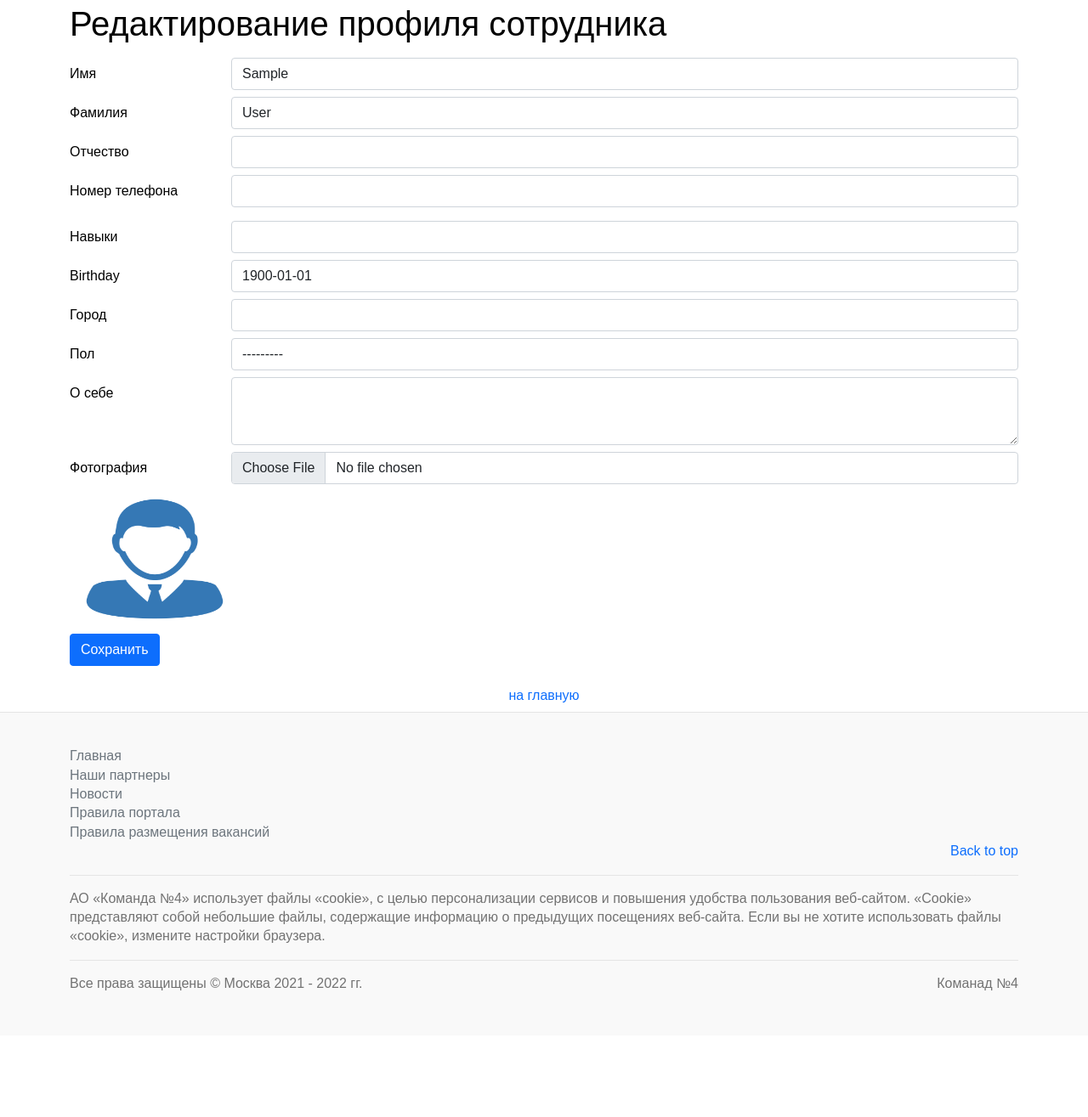
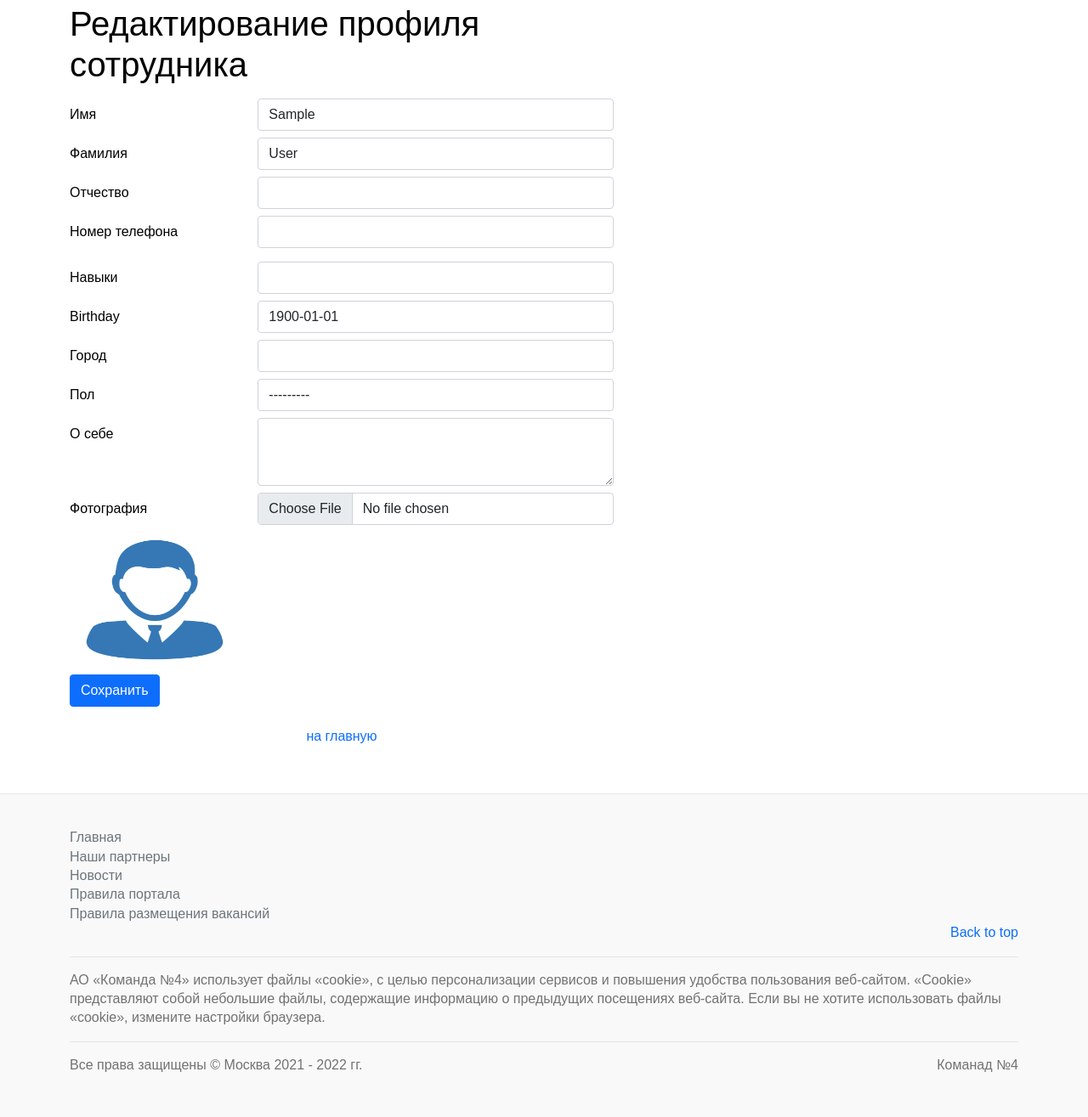
Before and after one commit to AlexKhlybov/gb_recrupe, a Django app: page /users/editemployee/ in a window 1280 px wide. Shown: the part 135-1450 px from the top of the page at 85% size. Before the commit the page ends 1301 px from the top, so only its background shows below. Run offline with Django 3.2, Linux system fonts and the light colour scheme; the visitor is signed in with stand-in values (Sample User, id 1); some libraries are stand-ins or nearby versions.

Commit message:
Изменены ссылки личных кабинетов == ролям

```diff
--- a/templates/main/includes/user_block.html
+++ b/templates/main/includes/user_block.html
@@ -7,14 +7,14 @@
         </div>
         <div class="col-6 gap-2 d-flex justify-content-end align-items-center">
             {% if request.user.id %}
-                {% if request.user.role == 1 %}
+                {% if request.user.role == 1 %}  {# Модератор #}
                     <a class="btn btn-sm btn-outline-secondary" href="{% url 'user:editemployee' %}">
                         {{ request.user }}</a>
-                {% elif request.user.role == 2 %}
+                {% elif request.user.role == 2 %}  {# Соискатель #}
+                    <a class="btn btn-sm btn-outline-secondary" href="{% url 'user:editemployee' %}">
+                        {{ request.user }}</a>
+                {% elif request.user.role == 3 %}  {# Компания #}
                     <a class="btn btn-sm btn-outline-secondary" href="{% url 'user:editcompany' %}">
-                        {{ request.user }}</a>
-                {% elif request.user.role == 3 %}
-                    <a class="btn btn-sm btn-outline-secondary" href="/">
                         {{ request.user }}</a>
                 {% endif %}
 
--- a/templates/users/editemployee.html
+++ b/templates/users/editemployee.html
@@ -3,14 +3,15 @@
 {% block content %}
 
 <div class="container">
+    <div class="registration-form  mb-5">
         <form method="post" action="{% url 'users:editemployee' %}" enctype="multipart/form-data">
             <h1 class="mb-3">Редактирование профиля сотрудника</h1>
             {% csrf_token %}
             {% for field in edit_form %}
                 <div class="row mb-2">
                     {% if field.label != "" and field.label != "Пароль" %}
-                    <label class="col-sm-2 col-form-label" for="{{ field.auto_id }}">{{ field.label }}</label>
-                    <div class="col-sm-10">
+                        <label class="col-sm-4 col-form-label" for="{{ field.auto_id }}">{{ field.label }}</label>
+                        <div class="col-sm-8">
                             {{ field }}
                         </div>
                     {% else %}
@@ -21,8 +22,8 @@
             {% for field in profile_form %}
                 <div class="row mb-2">
                     {% if field.label != "" and field.label != "Password"%}
-                    <label class="col-sm-2 col-form-label" for="{{ field.auto_id }}">{{ field.label }}</label>
-                    <div class="col-sm-10">
+                        <label class="col-sm-4 col-form-label" for="{{ field.auto_id }}">{{ field.label }}</label>
+                        <div class="col-sm-8">
                             {{ field }}
                         </div>
                     {% else %}
@@ -51,4 +52,5 @@
             <a href="/" class="">на главную</a>
         </button>
     </div>
+</div>
 {% endblock %}
```
Also changed, not shown: templates/users/editcompany.html (+6 -4 lines). Lines whose indentation alone changed are shown as unchanged.
